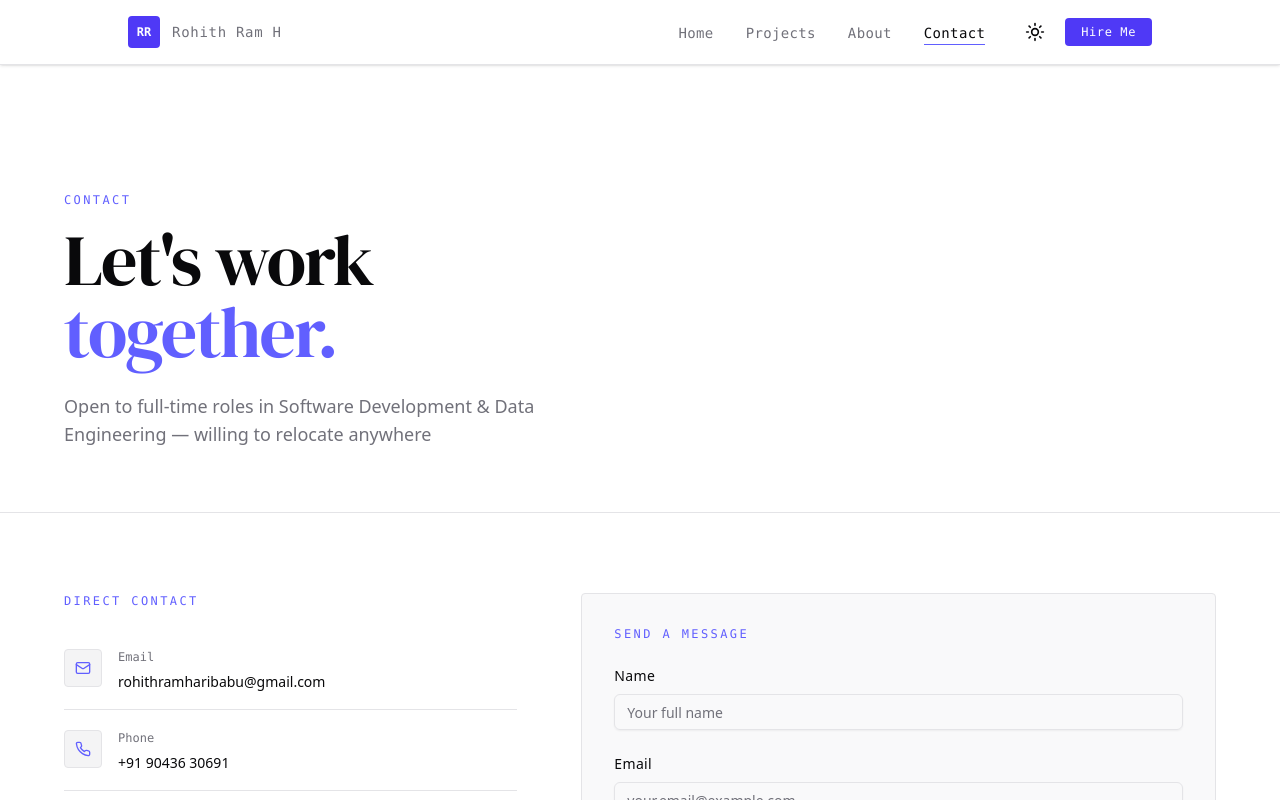
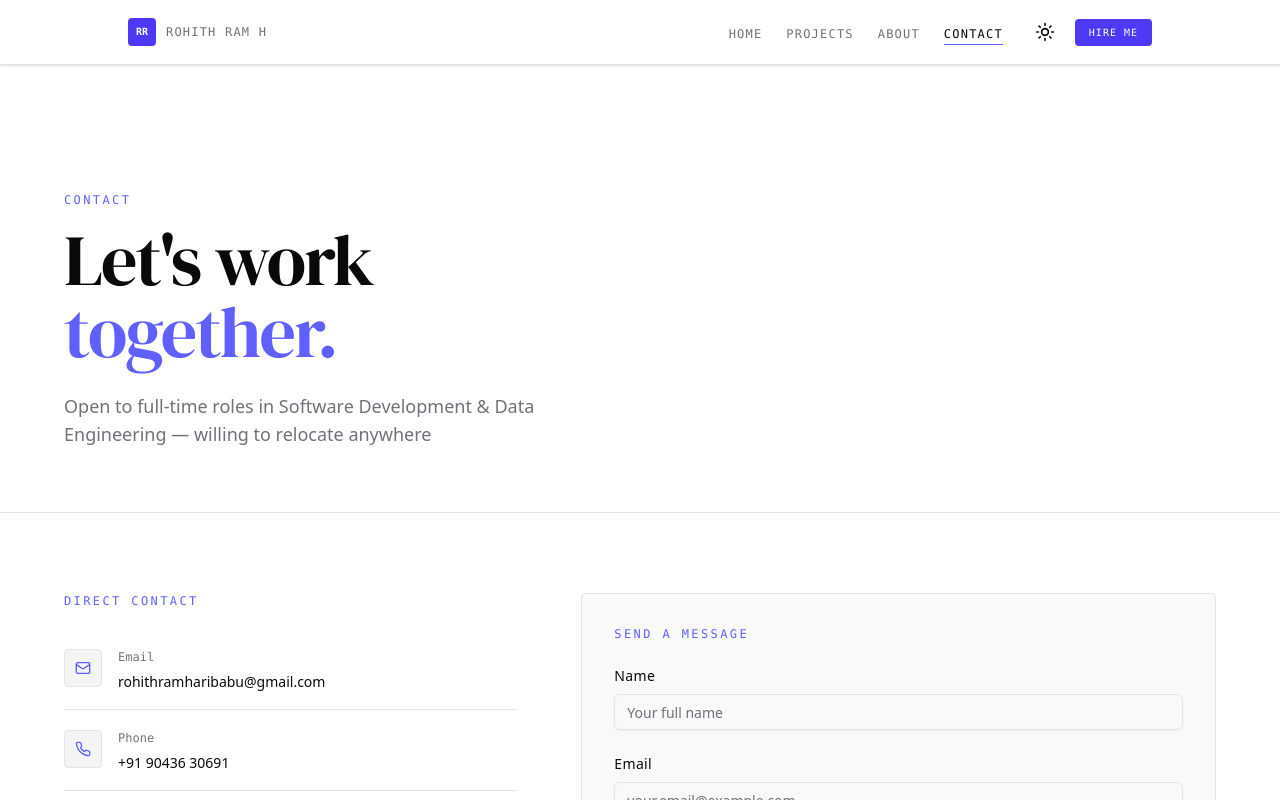
Before and after one commit to rohithram08/rohith-ram-portfolio, a React (Vite) app: page /contact in a window 1280 px wide. Shown: the top 800 px of the page. Built offline with nearby package versions, Linux system fonts and the light colour scheme; the HTML template or start-up script is replaced by a standard one.

Commit message:
updated my portfolio

```diff
--- a/src/components/layout/Header.tsx
+++ b/src/components/layout/Header.tsx
@@ -44,17 +44,17 @@ export function Header() {
           <div className="flex items-center justify-between h-16">
 
             {/* Logo mark */}
-            <Link to="/" className="flex items-center gap-3 group" aria-label="Home">
-              <div className="w-8 h-8 bg-indigo-600 rounded-sm flex items-center justify-center shrink-0 group-hover:bg-indigo-500 transition-colors">
-                <span className="text-white text-xs font-mono font-bold">{initials}</span>
+            <Link to="/" className="flex items-center gap-2.5 group" aria-label="Home">
+              <div className="w-7 h-7 bg-indigo-600 rounded-sm flex items-center justify-center shrink-0 group-hover:bg-indigo-500 transition-colors">
+                <span className="text-white text-[10px] font-mono font-bold leading-none">{initials}</span>
               </div>
-              <span className="hidden sm:block text-sm font-mono tracking-wider text-muted-foreground group-hover:text-foreground transition-colors">
+              <span className="hidden sm:block text-xs font-mono tracking-widest text-muted-foreground group-hover:text-foreground transition-colors uppercase">
                 {developerInfo.name}
               </span>
             </Link>
 
             {/* Desktop nav */}
-            <nav className="hidden md:flex items-center gap-8">
+            <nav className="hidden md:flex items-center gap-6">
               {navLinks.map((link, index) => {
                 const isActive = location.pathname === link.path;
                 return (
@@ -67,7 +67,7 @@ export function Header() {
                     <Link
                       to={link.path}
                       className={cn(
-                        'relative text-sm font-mono tracking-wide transition-colors duration-200',
+                        'relative text-xs font-mono tracking-widest uppercase transition-colors duration-200',
                         isActive
                           ? 'text-foreground'
                           : 'text-muted-foreground hover:text-foreground'
@@ -95,7 +95,7 @@ export function Header() {
                 <ThemeToggle />
                 <Link
                   to="/contact"
-                  className="px-4 py-1.5 bg-indigo-600 hover:bg-indigo-500 text-white text-xs font-mono tracking-wider rounded-sm transition-colors duration-200"
+                  className="px-3.5 py-1.5 bg-indigo-600 hover:bg-indigo-500 text-white text-[10px] font-mono tracking-widest uppercase rounded-sm transition-colors duration-200"
                 >
                   Hire Me
                 </Link>
```
